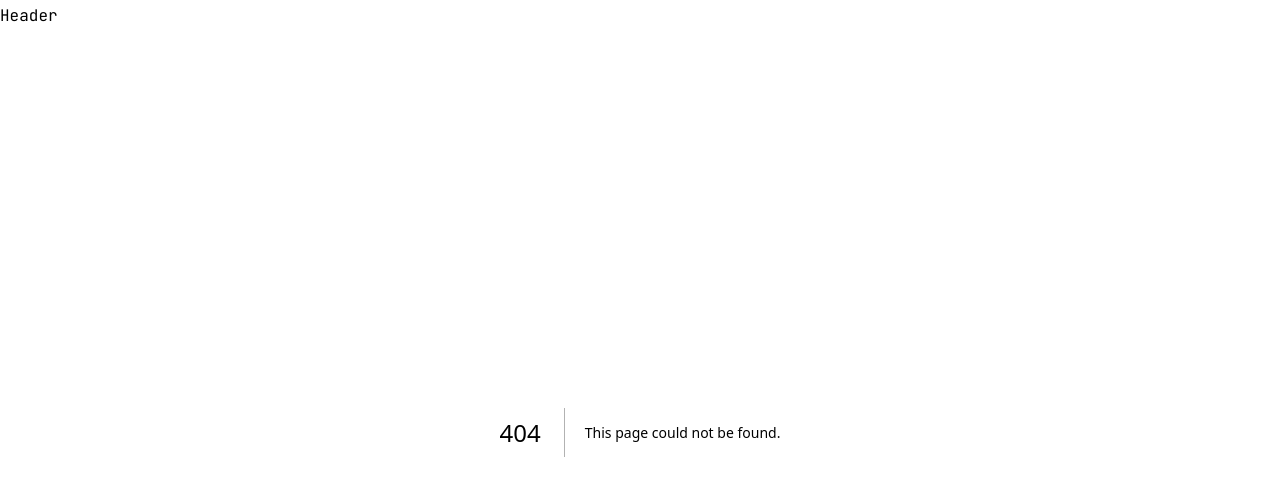
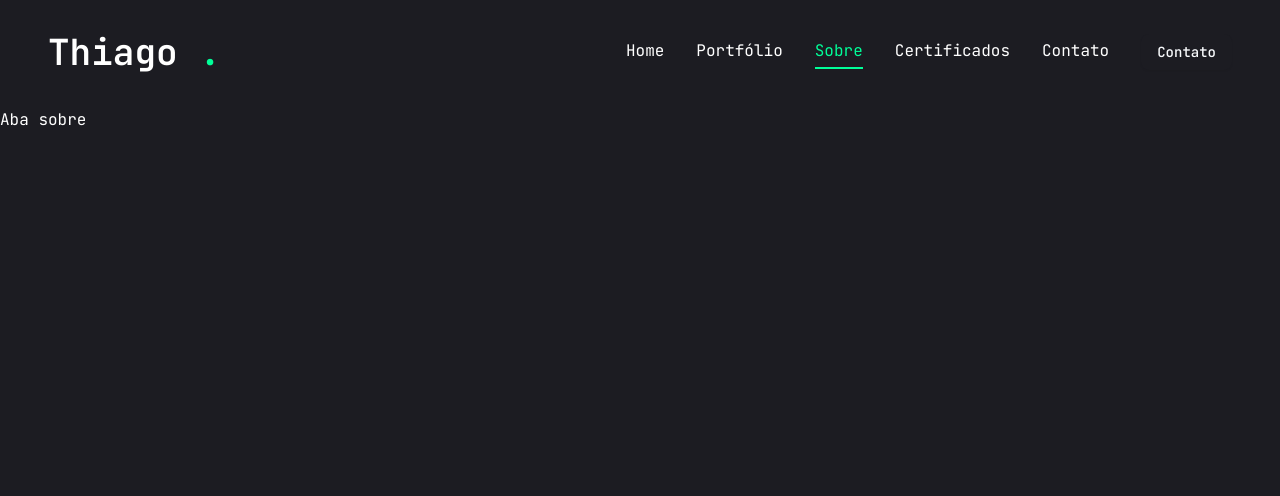
Before and after one commit to ThiagoBerenger/portfolio, a Next.js app: page /sobre in a window 1280 px wide. Before the commit this address had no page. Shown: the top 496 px of the page. Built offline with nearby package versions, Linux system fonts and the light colour scheme.

Commit message:
criando header e páginas

```diff
--- /dev/null
+++ b/app/certificados/page.jsx
@@ -0,0 +1,9 @@
+import React from 'react'
+
+const Certificados = () => {
+  return (
+    <div>Página de certificados</div>
+  )
+}
+
+export default Certificados
--- /dev/null
+++ b/app/contato/page.jsx
@@ -0,0 +1,9 @@
+import React from 'react'
+
+const Contato = () => {
+  return (
+    <div>Página de contato</div>
+  )
+}
+
+export default Contato
--- a/app/globals.css
+++ b/app/globals.css
@@ -6,14 +6,12 @@
 @theme inline {
   --font-primary: var(--font-jetbrainsMono);
 
-  --color-primary: '#1c1c22';
-  --color-accent: '#00ff99';
-  --color-accent-hover: '#00e187';
+  --color-primary: #1c1c22;
+  --color-accent: #00ff99;
+  --color-accent-hover: #00e187;
 
   --color-background: var(--background);
   --color-foreground: var(--foreground);
-  --font-sans: var(--font-geist-sans);
-  --font-mono: var(--font-geist-mono);
   --color-sidebar-ring: var(--sidebar-ring);
   --color-sidebar-border: var(--sidebar-border);
   --color-sidebar-accent-foreground: var(--sidebar-accent-foreground);
@@ -32,13 +30,11 @@
   --color-border: var(--border);
   --color-destructive: var(--destructive);
   --color-accent-foreground: var(--accent-foreground);
-  --color-accent: var(--accent);
   --color-muted-foreground: var(--muted-foreground);
   --color-muted: var(--muted);
   --color-secondary-foreground: var(--secondary-foreground);
   --color-secondary: var(--secondary);
   --color-primary-foreground: var(--primary-foreground);
-  --color-primary: var(--primary);
   --color-popover-foreground: var(--popover-foreground);
   --color-popover: var(--popover);
   --color-card-foreground: var(--card-foreground);
--- a/app/layout.jsx
+++ b/app/layout.jsx
@@ -1,7 +1,7 @@
 import { JetBrains_Mono } from "next/font/google";
 import "./globals.css";
 
-import Header from "@/components/ui/Header";
+import Header from "@/components/Header";
 
 const jetbrainsMono = JetBrains_Mono({
   subsets: ["latin"],
@@ -16,7 +16,7 @@ export const metadata = {
 
 export default function RootLayout({ children }) {
   return (
-    <html lang="en">
+    <html lang="pt-br">
       <body className={jetbrainsMono.variable}>
         <Header/>
         {children}
--- /dev/null
+++ b/app/portfolio/page.jsx
@@ -0,0 +1,8 @@
+
+const Portfolio = () => {
+  return (
+    <div>Portifólio</div>
+  )
+}
+
+export default Portfolio
--- /dev/null
+++ b/app/sobre/page.jsx
@@ -0,0 +1,9 @@
+import React from 'react'
+
+const Sobre = () => {
+  return (
+    <div>Aba sobre</div>
+  )
+}
+
+export default Sobre
--- /dev/null
+++ b/components/Header.jsx
@@ -0,0 +1,32 @@
+import Link from 'next/link';
+import { Button } from './ui/button';
+
+// components
+import Nav from './Nav';
+
+const Header = () => {
+  return (
+    <header className='py-8 xl:px-12 text-white'>
+        <div className='container mx-auto flex justify-between'>
+            <Link href='/'>
+                <h1 className='text-4xl font-semibold'>
+                    Thiago <span className='text-accent'>.</span>
+                </h1>
+            </Link>
+
+            {/* desktop nav */}
+            <div className="hidden xl:flex items-center gap-8">
+              <Nav />
+              <Link href='/contact'>
+                <Button>Contato</Button>
+              </Link>
+            </div>
+            {/* mobile nav */}
+            <div className='xl:hidden'></div>
+
+        </div>
+    </header>
+  )
+}
+
+export default Header
--- /dev/null
+++ b/components/Nav.jsx
@@ -0,0 +1,29 @@
+"use client"
+
+import Link from 'next/link';
+import { usePathname } from 'next/navigation'
+
+const links = [
+    { name: 'home', path: '/' },
+    { name: 'portfólio', path: '/portfolio' },
+    { name: 'sobre', path: '/sobre' },
+    { name: 'certificados', path: '/certificados' },
+    { name: 'contato', path: '/contato' },
+]
+
+const Nav = () => {
+
+  const pathname = usePathname()
+
+  return <nav className='flex gap-8'>
+        {links.map((link, index)=> {
+            return <Link href={link.path} key={index}
+            className={`${link.path === pathname ? 'text-accent border-b-2 border-accent' : 'text-white'} capitalize hover:text-accent transition-all`}
+            >
+                {link.name}
+            </Link>
+        })}
+    </nav>
+}
+
+export default Nav
--- a/components/ui/Header.jsx
+++ /dev/null
@@ -1,7 +0,0 @@
-const Header = () => {
-  return (
-    <header>Header</header>
-  )
-}
-
-export default Header
```
